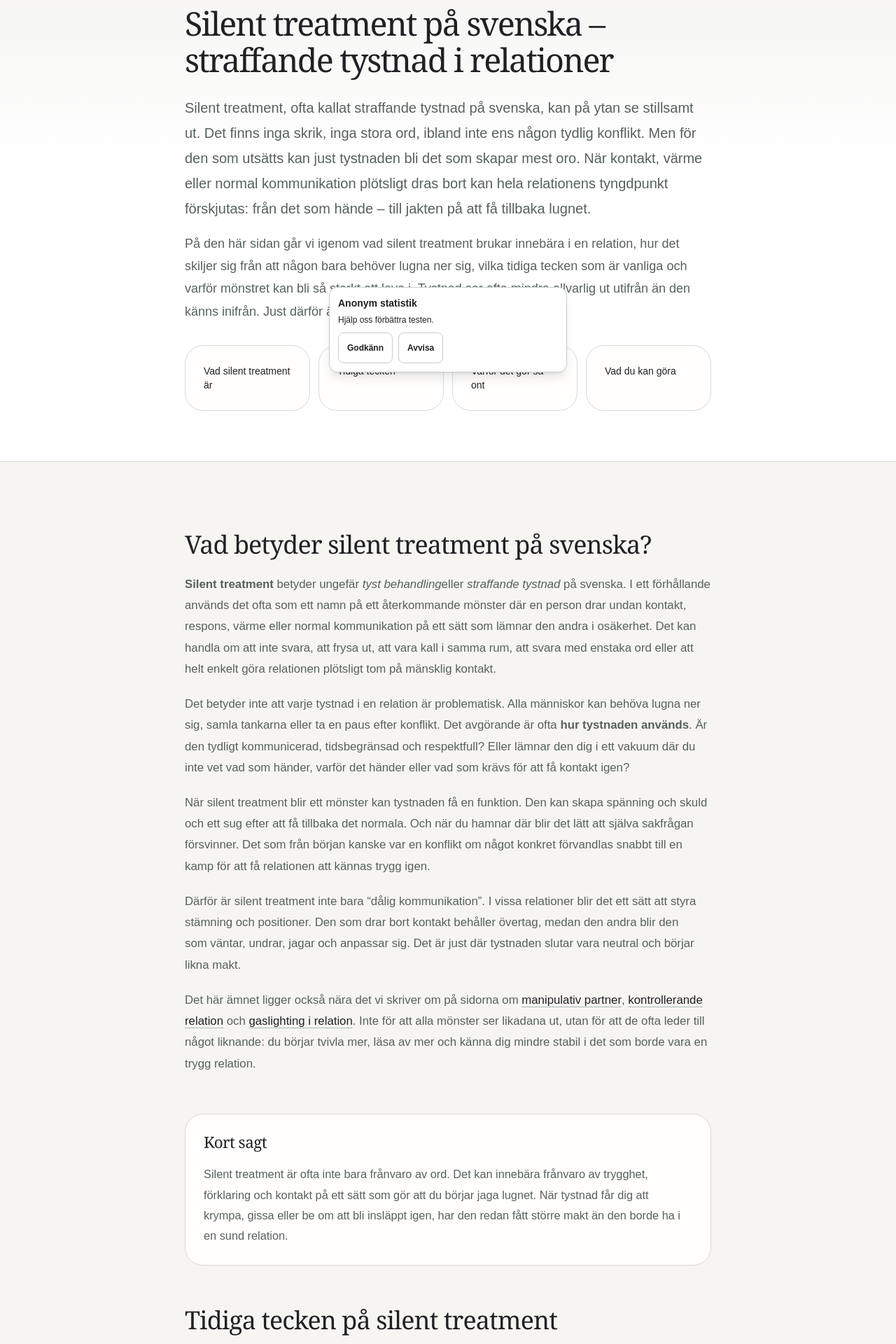
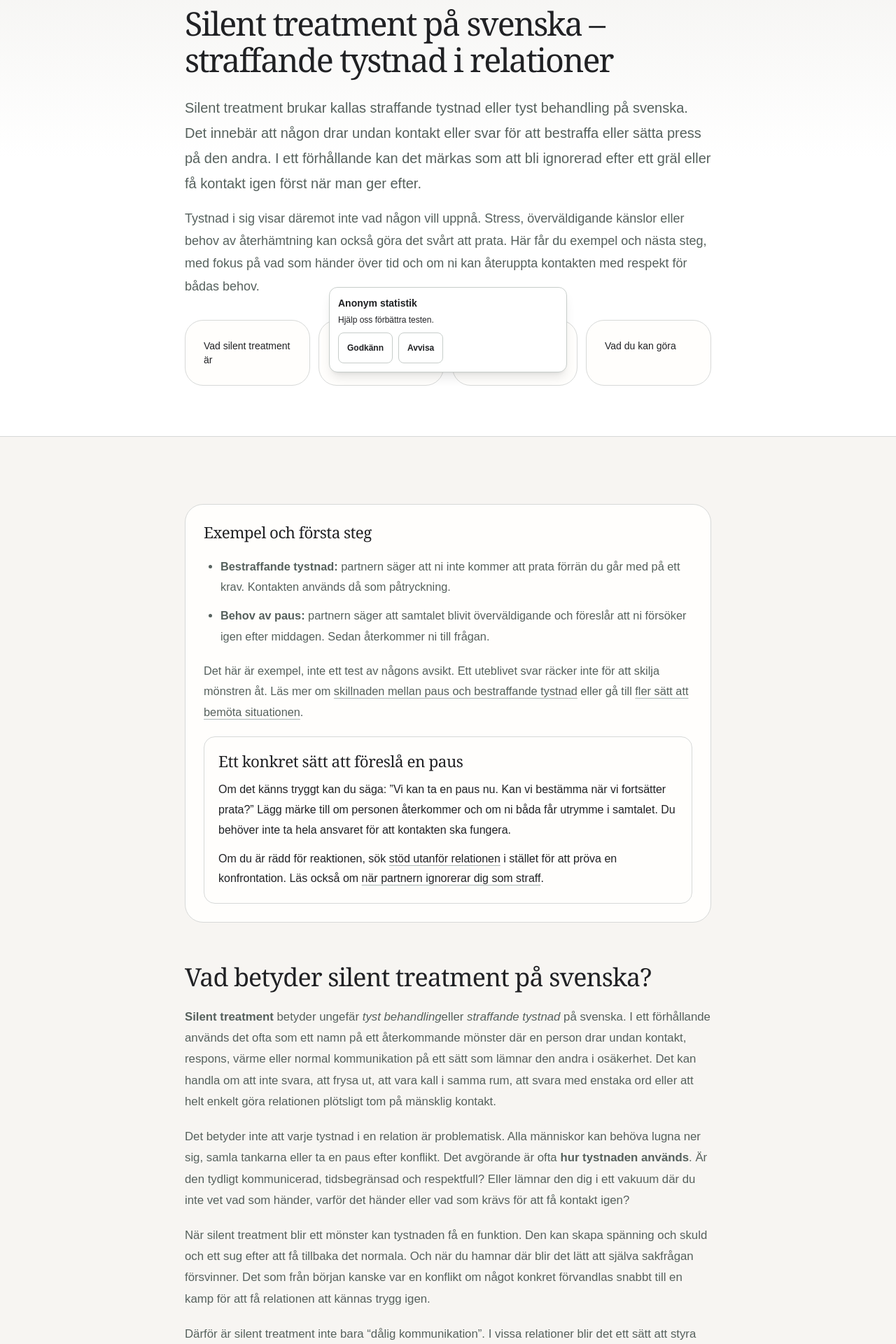
Before and after one commit to rickey88-rgb/relationstest, a Next.js app: page /silent-treatment-relation in a window 1280 px wide. Shown: the part 260-2180 px from the top of the page at 70% size. Built offline with nearby package versions, Linux system fonts and the light colour scheme; no server answers.

Commit message:
Improve early guidance in control and silent treatment articles

```diff
--- a/app/kontrollerande-relation/page.tsx
+++ b/app/kontrollerande-relation/page.tsx
@@ -9,10 +9,10 @@ const description = "Tecken på en kontrollerande partner och kontrollbehov i re
 export const metadata = {
   title,
   description,
-  ...getEditorialMetadata({ route: "/kontrollerande-relation", title, description, datePublished: "2026-02-22T13:39:05+01:00", dateModified: "2026-11-04T12:00:00+01:00" }),
+  ...getEditorialMetadata({ route: "/kontrollerande-relation", title, description, datePublished: "2026-02-22T13:39:05+01:00", dateModified: "2026-11-22T22:00:00+01:00" }),
 };
 
-const articleJsonLd = getEditorialArticleSchema({ route: "/kontrollerande-relation", title, description, datePublished: "2026-02-22T13:39:05+01:00", dateModified: "2026-11-04T12:00:00+01:00" });
+const articleJsonLd = getEditorialArticleSchema({ route: "/kontrollerande-relation", title, description, datePublished: "2026-02-22T13:39:05+01:00", dateModified: "2026-11-22T22:00:00+01:00" });
 
 export default function Page() {
   return (
@@ -40,6 +40,30 @@ export default function Page() {
           Tidigt kan kontroll vara lätt att förväxla med omtanke. Skillnaden märks i
           om dina gränser och egna val respekteras, eller om omsorgen blir krav,
           insyn och konsekvenser när du säger nej.
+        </p>
+
+        <h2 className="text-2xl font-semibold">
+          Omtanke eller kontroll?
+        </h2>
+
+        <p>
+          Frivillig insyn bygger på att ni båda kan välja vad ni delar och ändra er.
+          Att vilja berätta om sin dag eller dela sin plats är inte i sig kontroll.
+          Skillnaden märks när ett önskemål blir ett krav och ett nej möts med press,
+          anklagelser eller hot. Att du till slut går med på något behöver inte betyda
+          att det är frivilligt, om du gör det för att undvika reaktionen.
+        </p>
+
+        <ul className="list-disc pl-6 space-y-2">
+          <li><strong>Mobil:</strong> omtanke är att fråga om du kom fram tryggt. Kontroll är att kräva tillgång till telefonen och inte acceptera ett nej.</li>
+          <li><strong>Umgänge:</strong> omtanke lämnar utrymme för egna vänner. Kontroll är att pressa dig att avstå från dem eller straffa dig när ni ses.</li>
+          <li><strong>Ekonomi:</strong> en gemensam budget bygger på insyn och överenskommelser. Kontroll är att ensidigt begränsa din tillgång till pengar.</li>
+        </ul>
+
+        <p>
+          Tänk på vad som faktiskt händer när du vill behålla något privat eller
+          göra ett eget val. Om du är rädd för reaktionen behöver du inte testa
+          partnerns gränser. Sök hellre <Link href="/psykiskt-vald/hjalp" className="underline underline-offset-4">stöd utanför relationen</Link> på ett sätt som känns tryggt.
         </p>
 
         <h2 className="text-2xl font-semibold">
@@ -138,23 +162,6 @@ export default function Page() {
           övervakning, hot eller förnedring återkommer och påverkar din frihet kan de vara del av ett
           större skadligt mönster. Läs mer om <Link href="/psykisk-misshandel" className="underline underline-offset-4">psykisk misshandel och vanliga tecken</Link> och om <Link href="/psykiskt-vald" className="underline underline-offset-4">psykiskt våld och stöd</Link>.
         </p>
-
-        <h2 className="text-2xl font-semibold">
-          Omtanke eller kontroll?
-        </h2>
-
-        <p>
-          Omsorg respekterar ditt självbestämmande. Kontroll begränsar det.
-          I en trygg relation kan man uttrycka oro utan att inskränka den andres
-          frihet. Omtanke accepterar ett nej; kontroll försöker styra dina val och
-          kan få konsekvenser när du inte gör som partnern vill.
-        </p>
-
-        <ul className="list-disc pl-6 space-y-2">
-          <li><strong>Mobil:</strong> omtanke är att fråga om du kom fram tryggt. Kontroll är att kräva tillgång till telefonen och inte acceptera ett nej.</li>
-          <li><strong>Umgänge:</strong> omtanke lämnar utrymme för egna vänner. Kontroll är att pressa dig att avstå från dem eller straffa dig när ni ses.</li>
-          <li><strong>Ekonomi:</strong> en gemensam budget bygger på insyn och överenskommelser. Kontroll är att ensidigt begränsa din tillgång till pengar.</li>
-        </ul>
 
         <h2 className="text-2xl font-semibold">
           Är kontrollerande beteende en diagnos?
--- a/app/silent-treatment-relation/page.tsx
+++ b/app/silent-treatment-relation/page.tsx
@@ -22,7 +22,7 @@ export const metadata: Metadata = {
 const warningSigns = [
   "Personen stänger plötsligt av kontakten efter konflikt, kritik eller när du inte gjort som personen vill.",
   "Du får ingen rimlig förklaring till varför tystnaden pågår – bara kyla, distans eller total frånvaro av respons.",
-  "Tystnaden verkar inte handla om att lugna ner sig, utan om att du ska känna skuld, oro eller börja jaga kontakt.",
+  "Kontakten återupptas först när du ber om ursäkt eller går med på ett krav, medan frågan du ville ta upp förblir olöst.",
   "När du försöker reda ut situationen möts du av ännu mer avstånd, korta svar, blickar, suckar eller total ignorering.",
   "Du märker att du snabbt börjar anpassa dig för att undvika nästa tystnadsperiod.",
   "Tystnaden kommer tillbaka som ett återkommande mönster, särskilt när du sätter gränser eller tar upp något känsligt.",
@@ -163,20 +163,17 @@ export default function SilentTreatmentRelationPage() {
           </h1>
 
           <p className="mt-6 max-w-3xl text-lg leading-8 text-neutral-700 md:text-xl">
-            Silent treatment, ofta kallat straffande tystnad på svenska, kan på ytan
-            se stillsamt ut. Det finns inga skrik, inga stora ord, ibland inte ens
-            någon tydlig konflikt. Men för den som utsätts kan just tystnaden bli det
-            som skapar mest oro. När kontakt, värme eller normal kommunikation
-            plötsligt dras bort kan hela relationens tyngdpunkt förskjutas: från det
-            som hände – till jakten på att få tillbaka lugnet.
+            Silent treatment brukar kallas straffande tystnad eller tyst behandling
+            på svenska. Det innebär att någon drar undan kontakt eller svar för att
+            bestraffa eller sätta press på den andra. I ett förhållande kan det märkas
+            som att bli ignorerad efter ett gräl eller få kontakt igen först när man ger efter.
           </p>
 
           <p className="mt-4 max-w-3xl text-lg leading-8 text-neutral-700">
-            På den här sidan går vi igenom vad silent treatment brukar innebära i en
-            relation, hur det skiljer sig från att någon bara behöver lugna ner sig,
-            vilka tidiga tecken som är vanliga och varför mönstret kan bli så starkt
-            att leva i. Tystnad ser ofta mindre allvarlig ut utifrån än den känns
-            inifrån. Just därför är den viktig att förstå.
+            Tystnad i sig visar däremot inte vad någon vill uppnå. Stress,
+            överväldigande känslor eller behov av återhämtning kan också göra det svårt
+            att prata. Här får du exempel och nästa steg, med fokus på vad som händer
+            över tid och om ni kan återuppta kontakten med respekt för bådas behov.
           </p>
 
           <div className="mt-8 grid gap-3 sm:grid-cols-2 md:grid-cols-4">
@@ -210,6 +207,25 @@ export default function SilentTreatmentRelationPage() {
 
       <section data-rv="container" className="mx-auto max-w-4xl px-6 py-14">
         <article className="space-y-14">
+          <section data-rv="card" className="rounded-3xl border border-neutral-200 bg-neutral-50 p-7 md:p-8 space-y-5">
+            <h2 className="text-2xl font-semibold tracking-tight text-neutral-950">
+              Exempel och första steg
+            </h2>
+            <ul className="list-disc pl-6 space-y-3 text-[1.02rem] leading-8 text-neutral-700">
+              <li><strong>Bestraffande tystnad:</strong> partnern säger att ni inte kommer att prata förrän du går med på ett krav. Kontakten används då som påtryckning.</li>
+              <li><strong>Behov av paus:</strong> partnern säger att samtalet blivit överväldigande och föreslår att ni försöker igen efter middagen. Sedan återkommer ni till frågan.</li>
+            </ul>
+            <p className="text-[1.02rem] leading-8 text-neutral-700">
+              Det här är exempel, inte ett test av någons avsikt. Ett uteblivet svar
+              räcker inte för att skilja mönstren åt. Läs mer om <Link href="#paus-eller-tystnad" className="underline underline-offset-4">skillnaden mellan paus och bestraffande tystnad</Link> eller gå till <Link href="#vad-gora" className="underline underline-offset-4">fler sätt att bemöta situationen</Link>.
+            </p>
+            <div className="rounded-2xl border border-neutral-200 bg-neutral-50 p-5 space-y-3">
+              <h3 className="text-xl font-semibold">Ett konkret sätt att föreslå en paus</h3>
+              <p>Om det känns tryggt kan du säga: ”Vi kan ta en paus nu. Kan vi bestämma när vi fortsätter prata?” Lägg märke till om personen återkommer och om ni båda får utrymme i samtalet. Du behöver inte ta hela ansvaret för att kontakten ska fungera.</p>
+              <p>Om du är rädd för reaktionen, sök <Link href="/psykiskt-vald/hjalp" className="underline underline-offset-4">stöd utanför relationen</Link> i stället för att pröva en konfrontation. Läs också om <Link href="/beteenden/partner-ignorerar-mig-som-straff" className="underline underline-offset-4">när partnern ignorerar dig som straff</Link>.</p>
+            </div>
+          </section>
+
           <section id="vad-ar" className="space-y-5">
             <h2 className="text-3xl font-semibold tracking-tight text-neutral-950">
               Vad betyder silent treatment på svenska?
@@ -281,18 +297,7 @@ export default function SilentTreatmentRelationPage() {
             </div>
           </section>
 
-          <section data-rv="card" className="rounded-3xl border border-neutral-200 bg-neutral-50 p-7 md:p-8">
-            <h2 className="text-2xl font-semibold tracking-tight text-neutral-950">
-              Kort sagt
-            </h2>
-            <p className="mt-4 text-[1.02rem] leading-8 text-neutral-700">
-              Silent treatment är ofta inte bara frånvaro av ord. Det kan innebära frånvaro av
-              trygghet, förklaring och kontakt på ett sätt som gör att du börjar jaga
-              lugnet. När tystnad får dig att krympa, gissa eller be om att bli
-              insläppt igen, har den redan fått större makt än den borde ha i en sund
-              relation.
-            </p>
-          </section>
+
 
           <section id="tecken" className="space-y-6">
             <h2 className="text-3xl font-semibold tracking-tight text-neutral-950">
@@ -342,7 +347,7 @@ export default function SilentTreatmentRelationPage() {
             </div>
           </section>
 
-          <section className="space-y-6">
+          <section id="paus-eller-tystnad" className="space-y-6">
             <h2 className="text-3xl font-semibold tracking-tight text-neutral-950">
               Silent treatment eller behov av paus – vad är skillnaden?
             </h2>
@@ -380,10 +385,11 @@ export default function SilentTreatmentRelationPage() {
 
             <div className="space-y-5 text-[1.05rem] leading-8 text-neutral-700">
               <p>
-                En mogen paus säger i praktiken: “Jag behöver lugna mig, men jag lämnar
-                inte dig i ovisshet.” Silent treatment säger ofta något helt annat,
-                även när det inte sägs med ord: “Du får inte tillgång till mig nu – och
-                du får själv känna efter hur obehagligt det är.”
+                Någon som är överväldigad kan ha svårt att förklara sitt behov av paus
+                i stunden. Det gör inte automatiskt tystnaden bestraffande. Se också
+                på vad som händer efteråt: går det att prata om pausen och komma
+                överens om hur ni tar upp samtalet igen? Återkommande krav på att du
+                måste ge efter för att få kontakt är en annan situation.
               </p>
 
               <p>
@@ -633,11 +639,7 @@ export default function SilentTreatmentRelationPage() {
               kvar i akutläget. När du börjar se strukturen försvagas dess grepp lite.
             </p>
 
-            <div className="rounded-2xl border border-neutral-200 bg-neutral-50 p-5 space-y-3">
-              <h3 className="text-xl font-semibold">Ett konkret sätt att föreslå en paus</h3>
-              <p>Om det känns tryggt kan du säga: ”Vi kan ta en paus nu. Kan vi bestämma när vi fortsätter prata?” Lägg märke till om personen återkommer och om ni båda får utrymme i samtalet. Du behöver inte ta hela ansvaret för att kontakten ska fungera.</p>
-              <p>Om du är rädd för reaktionen, sök <Link href="/psykiskt-vald/hjalp" className="underline underline-offset-4">stöd utanför relationen</Link> i stället för att pröva en konfrontation. Läs också om <Link href="/beteenden/partner-ignorerar-mig-som-straff" className="underline underline-offset-4">när partnern ignorerar dig som straff</Link>.</p>
-            </div>
+
 
             <div className="grid gap-4">
               {whatToDo.map((item, index) => (
```
Also changed, not shown: 2 other files (tests, documents, lock files or other folders).
